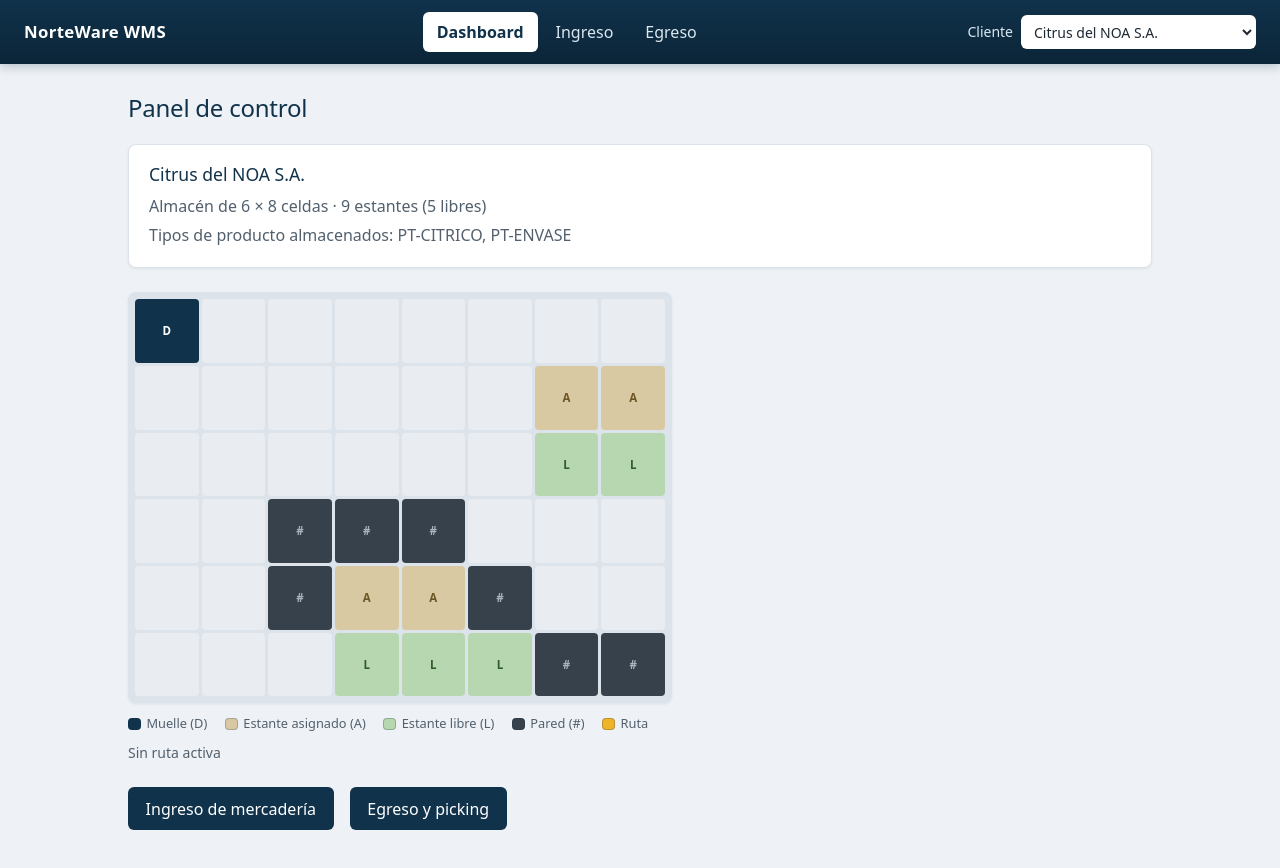
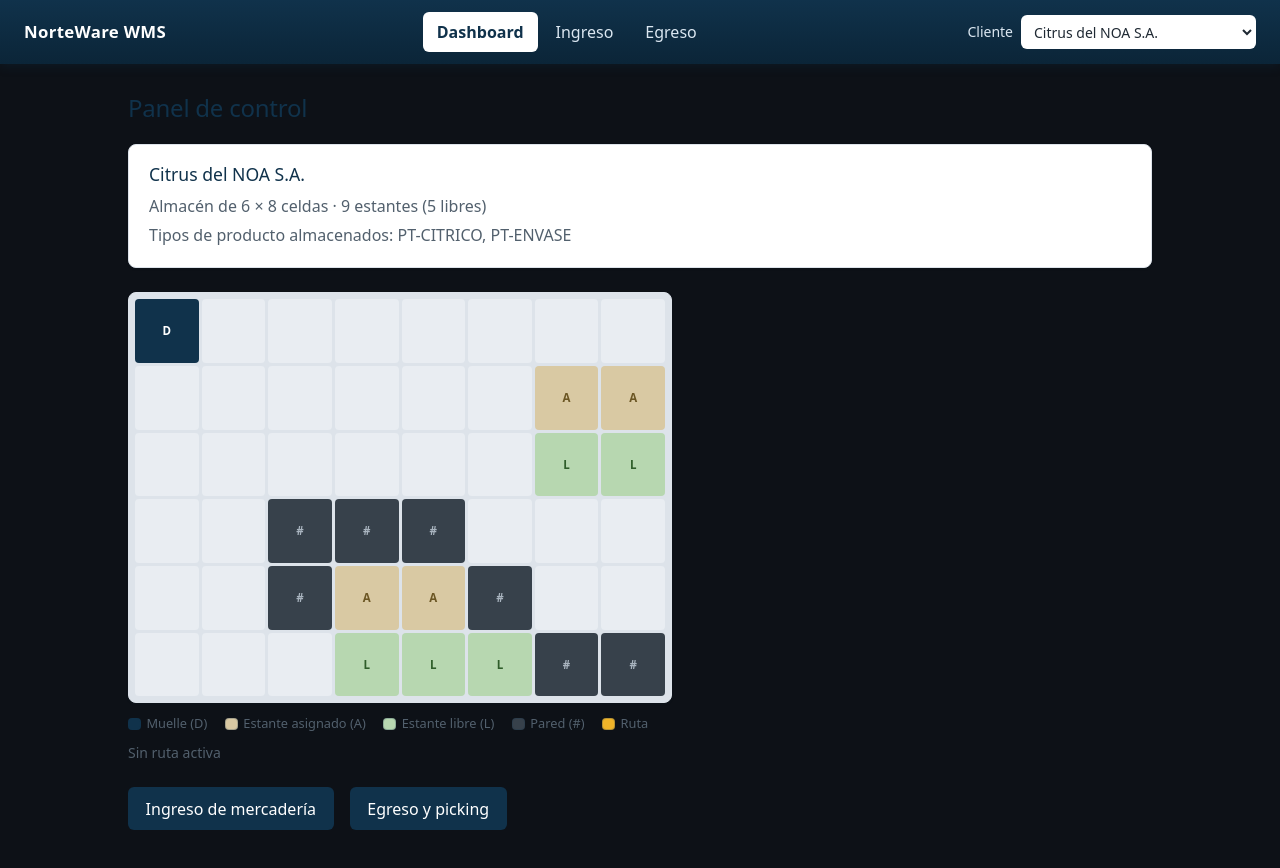
Before and after one commit to Aguss2403/norteware-wms, a React (Vite) app: page / in a window 1280 px wide. Built offline with nearby package versions, Linux system fonts and the light colour scheme.

Commit message:
feat(app): wire theme provider and css baseline

```diff
--- a/src/main.jsx
+++ b/src/main.jsx
@@ -1,16 +1,23 @@
 import React from 'react';
 import { createRoot } from 'react-dom/client';
 import { BrowserRouter } from 'react-router-dom';
+import { ThemeProvider, CssBaseline } from '@mui/material';
+import theme from './theme.js';
 import { ClientProvider } from './context/ClientContext.jsx';
 import App from './App.jsx';
 import './index.css';
 
+// Wiring order (design D1): router owns routing, ThemeProvider owns theming,
+// CssBaseline applies the dark base colors, ClientProvider owns client state.
 createRoot(document.getElementById('root')).render(
   <React.StrictMode>
     <BrowserRouter>
-      <ClientProvider>
-        <App />
-      </ClientProvider>
+      <ThemeProvider theme={theme}>
+        <CssBaseline />
+        <ClientProvider>
+          <App />
+        </ClientProvider>
+      </ThemeProvider>
     </BrowserRouter>
   </React.StrictMode>
 );
```
